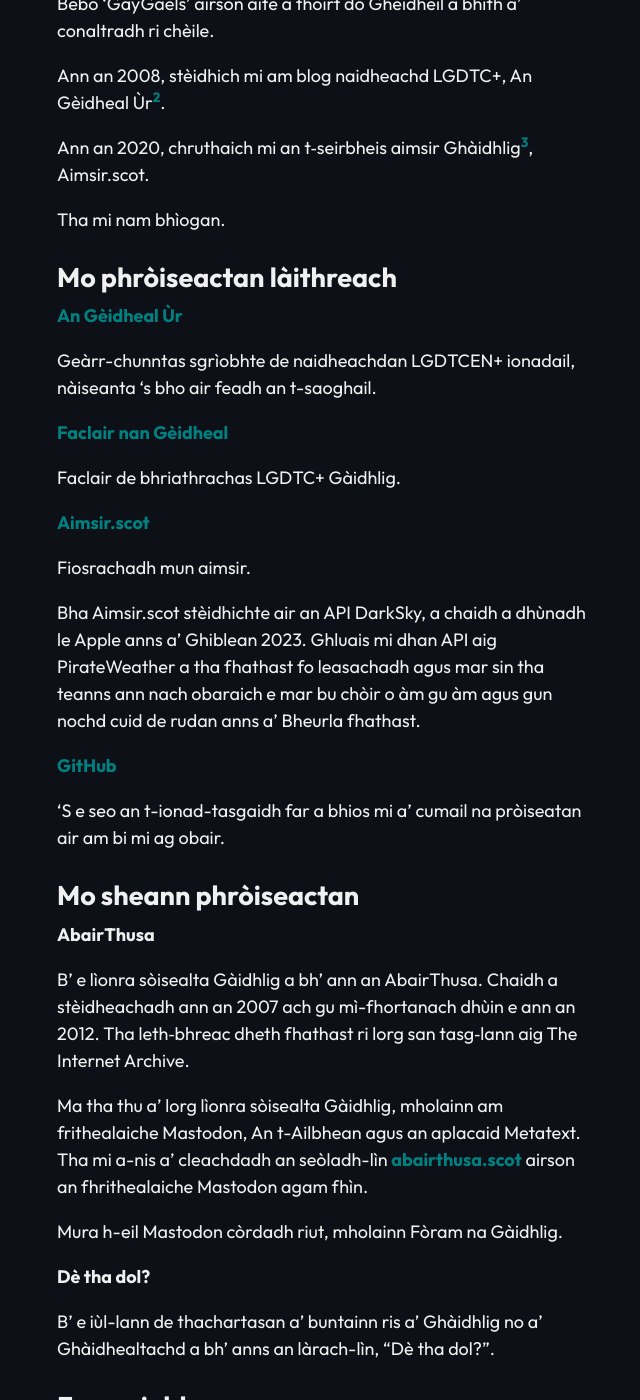
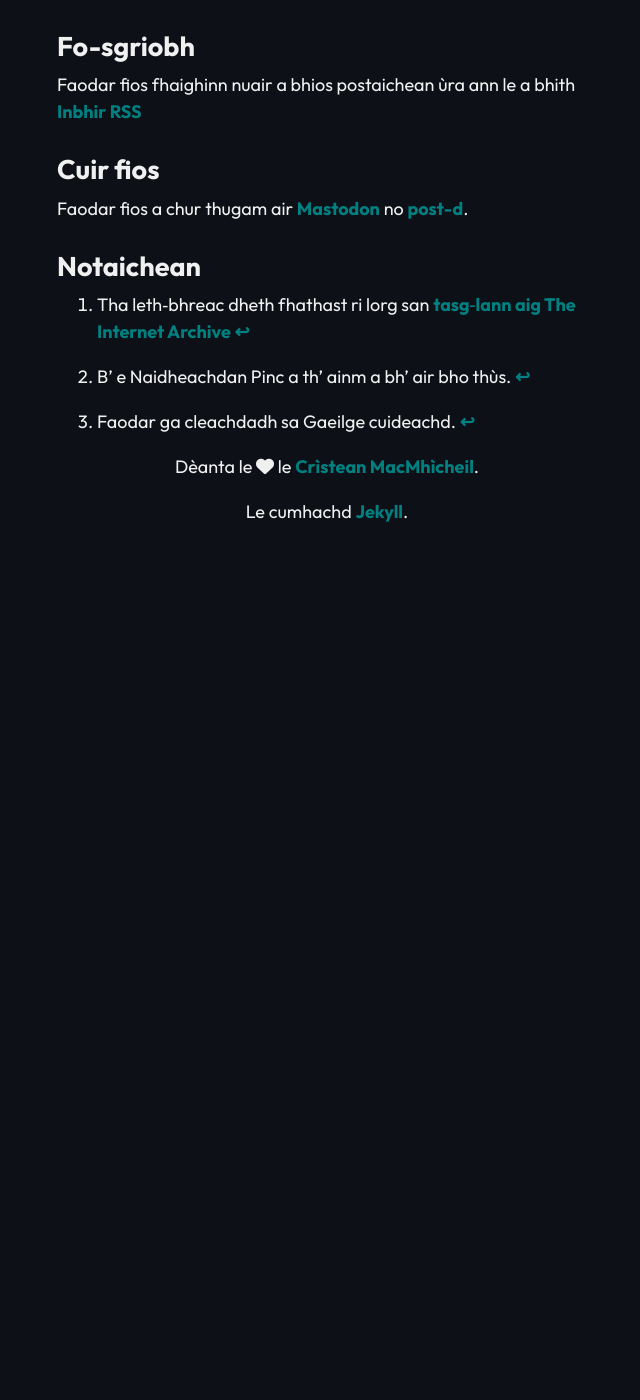
Before and after one commit to angeidheal/angeidheal.github.io, a Jekyll site: the page built from mu-mo-dheidhinn.md, in a window 1280 px wide and 1400 px high, scrolled down 771 px. Shown: the whole window, without its empty margins (313-953 px from the left). Built offline with Jekyll 4.4.1, drawn with Linux system fonts in a browser that asks for light colours; nearby versions of some CDN libraries; after the commit the page ends 1342 px from its top, so only the background shows below that.

Commit message:
Update mu-mo-dheidhinn.md

```diff
--- a/mu-mo-dheidhinn.md
+++ b/mu-mo-dheidhinn.md
@@ -3,8 +3,6 @@ layout: page
 title: Mu mo dheidhinn
 permalink: /mu-mo-dheidhinn/
 ---
-
-<img class="avatar" src="/images/icons/cristean.jpg" />
 
 Fàilte dhan bhlog agam far a bhios mi a' sgrìobhadh mu dheidhinn teicneòlais Apple, na Gàidhlig agus nam pròiseactan air a bheil mi ag obair.
 
@@ -22,43 +20,9 @@ Ann an 2020, chruthaich mi an t‑seirbheis aimsir Ghàidhlig[^3], Aimsir.scot.
 
 Tha mi nam bhìogan.
 
-## Mo phròiseactan làithreach
-
-**[An Gèidheal Ùr](https://angeidhealur.scot/)**
-
-Geàrr-chunntas sgrìobhte de naidheachdan LGDTCEN+ ionadail, nàiseanta ‘s bho air feadh an t-saoghail.
-
-**[Faclair nan Gèidheal](https://faclair.lgbt/)**
-
-Faclair de bhriathrachas LGDTC+ Gàidhlig.
-
-**[Aimsir.scot](https://aimsir.scot/)**
-
-Fiosrachadh mun aimsir.
-
-Bha Aimsir.scot stèidhichte air an API DarkSky, a chaidh a dhùnadh le Apple anns a' Ghiblean 2023. Ghluais mi dhan API aig PirateWeather a tha fhathast fo leasachadh agus mar sin tha teanns ann nach obaraich e mar bu chòir o àm gu àm agus gun nochd cuid de rudan anns a' Bheurla fhathast.
-
-**[GitHub](https://github.com/angeidheal)**
-
-'S e seo an t-ionad-tasgaidh far a bhios mi a' cumail na pròiseatan air am bi mi ag obair.
-
-## Mo sheann phròiseactan
-
-**AbairThusa**
-
-B' e lìonra sòisealta Gàidhlig a bh' ann an AbairThusa. Chaidh a stèidheachadh ann an 2007 ach gu mì-fhortanach dhùin e ann an 2012. Tha leth‑bhreac dheth fhathast ri lorg san tasg‑lann aig The Internet Archive.
-
-Ma tha thu a' lorg lìonra sòisealta Gàidhlig, mholainn am frithealaiche Mastodon, An t-Ailbhean agus an aplacaid Metatext. Tha mi a-nis a' cleachdadh an seòladh-lìn [abairthusa.scot](https://abairthusa.scot/) airson an fhrithealaiche Mastodon agam fhìn.
-
-Mura h-eil Mastodon còrdadh riut, mholainn Fòram na Gàidhlig.
-
-**Dè tha dol?**
-
-B' e iùl-lann de thachartasan a' buntainn ris a' Ghàidhlig no a' Ghàidhealtachd a bh' anns an làrach-lìn, "Dè tha dol?".
-
 ## Fo-sgriobh
 
-[Inbhir RSS]({{ site.baseurl }}/feed)
+Faodar fios fhaighinn nuair a bhios postaichean ùra ann le a bhith [Inbhir RSS]({{ site.baseurl }}/feed)
 
 ## Cuir fios
 
```
